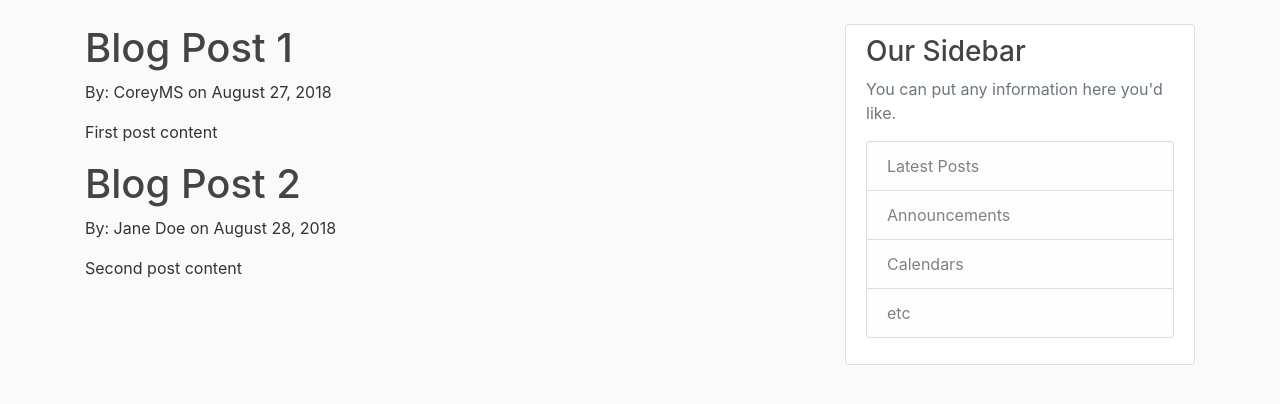
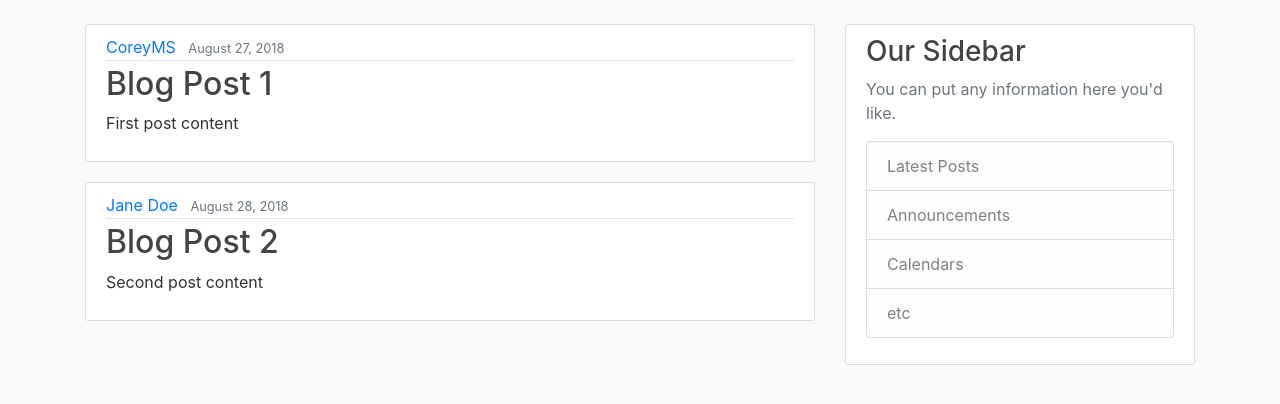
Before and after one commit to Slay24/django_project, a Django app: page / in a window 1280 px wide. Shown: the part 56-460 px from the top of the page. Run offline with Django 3.2, Linux system fonts and the light colour scheme; some libraries are stand-ins or nearby versions.

Commit message:
added all html/css snips from yt vid ep 3

```diff
--- a/templates/base.html
+++ b/templates/base.html
@@ -22,15 +22,15 @@
     <header class="site-header">
         <nav class="navbar navbar-expand-md navbar-dark bg-steel fixed-top">
             <div class="container">
-                <a class="navbar-brand mr-4" href="/">Django Blog</a>
+                <a class="navbar-brand mr-4" href="{% url 'blog-home' %}">Django Blog</a>
                 <button class="navbar-toggler" type="button" data-toggle="collapse" data-target="#navbarToggle"
                     aria-controls="navbarToggle" aria-expanded="false" aria-label="Toggle navigation">
                     <span class="navbar-toggler-icon"></span>
                 </button>
                 <div class="collapse navbar-collapse" id="navbarToggle">
                     <div class="navbar-nav mr-auto">
-                        <a class="nav-item nav-link" href="/">Home</a>
-                        <a class="nav-item nav-link" href="/about">About</a>
+                        <a class="nav-item nav-link" href="{% url 'blog-home' %}">Home</a>
+                        <a class="nav-item nav-link" href="{% url 'blog-about' %}">About</a>
                     </div>
                     <!-- Navbar Right Side -->
                     <div class="navbar-nav">
--- a/templates/home.html
+++ b/templates/home.html
@@ -3,8 +3,15 @@
 {% block content %}
 <body>
     {% for post in posts %}
-        <h1>{{ post.title }}</h1>
-        <p>By: {{ post.author }} on {{ post.date_posted }}</p>
-        <p>{{ post.content }}</p>
+    <article class="media content-section">
+            <div class="media-body">
+              <div class="article-metadata">
+                <a class="mr-2" href="#">{{ post.author }}</a>
+                <small class="text-muted">{{ post.date_posted }}</small>
+              </div>
+              <h2><a class="article-title" href="#">{{ post.title }}</a></h2>
+              <p class="article-content">{{ post.content }}</p>
+            </div>
+          </article>
     {% endfor %}
 {% endblock content%}
```
